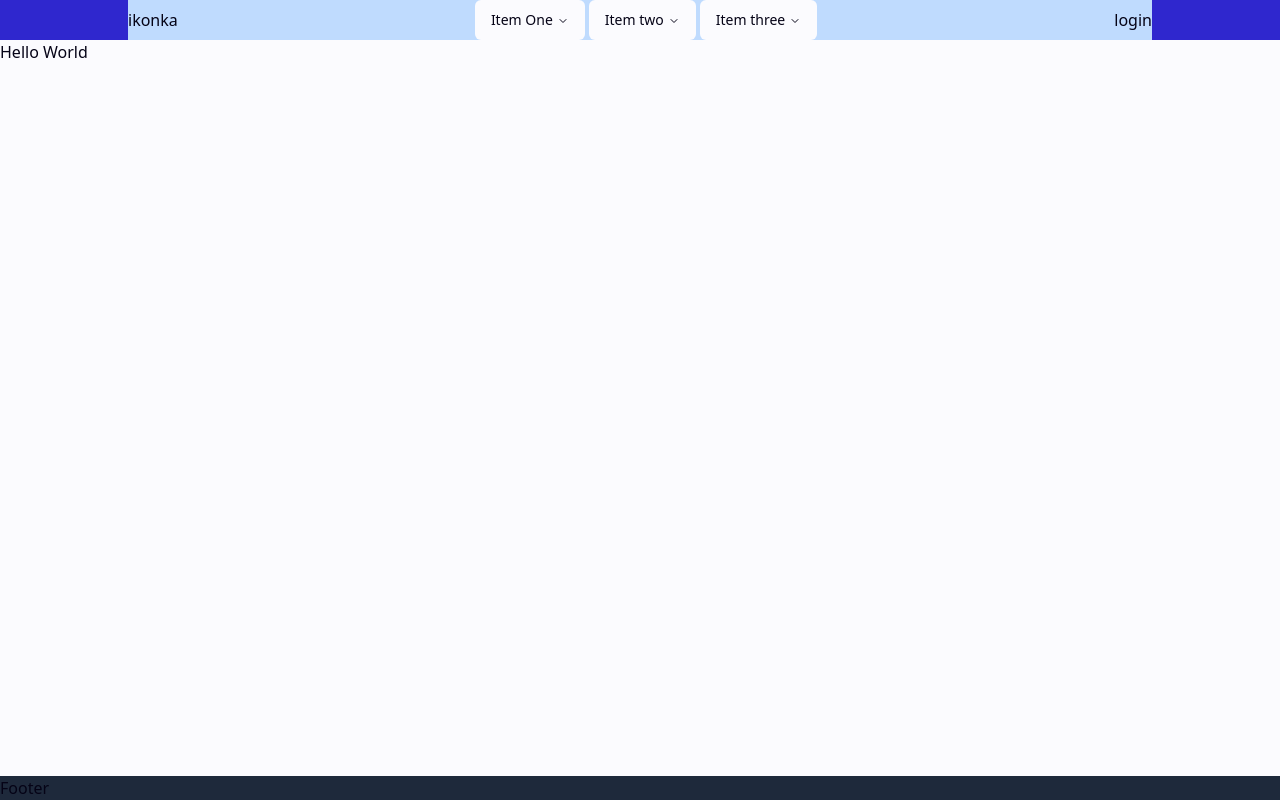
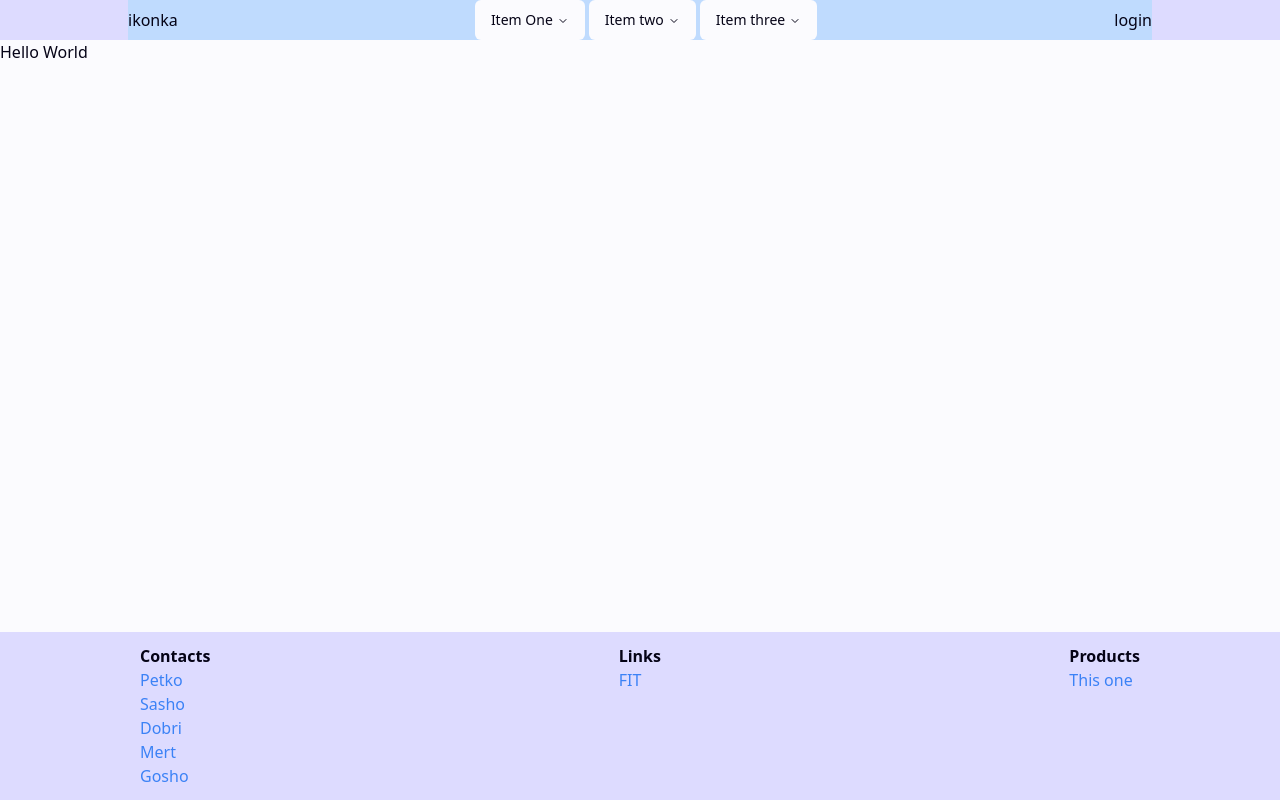
Before and after one commit to meroo893/HackAUBG-6.0, a Next.js app in the folder client/hack-aubg-6-0/: page / in a window 1280 px wide. Built offline with nearby package versions, Linux system fonts and the light colour scheme.

Commit message:
footer ready new colors

```diff
--- a/client/hack-aubg-6-0/src/app/globals.css
+++ b/client/hack-aubg-6-0/src/app/globals.css
@@ -10,10 +10,10 @@
     --card-foreground: 247 75% 5%;
     --popover: 240 60% 99%;
     --popover-foreground: 247 75% 5%;
-    --primary: 243 68% 48%;
-    --primary-foreground: 240 60% 99%;
-    --secondary: 243 100% 93%;
-    --secondary-foreground: 247 75% 5%;
+    --primary: 243 100% 93%;
+    --primary-foreground: 247 75% 5%;
+    --secondary: 243 68% 48%;
+    --secondary-foreground: 240 60% 99%;
     --muted: 240 61% 20%;
     --muted-foreground: 247 75% 70%;
     --accent: 242 100% 62%;
@@ -33,9 +33,9 @@
     --card-foreground: 246 76% 95%;
     --popover: 240 60% 1%;
     --popover-foreground: 246 76% 95%;
-    --primary: 243 68% 52%;
+    --primary: 243 100% 7%;
     --primary-foreground: 246 76% 95%;
-    --secondary: 243 100% 7%;
+    --secondary: 243 68% 52%;
     --secondary-foreground: 246 76% 95%;
     --muted: 240 61% 80%;
     --muted-foreground: 246 76% 95%;
--- a/client/hack-aubg-6-0/src/components/Footer.tsx
+++ b/client/hack-aubg-6-0/src/components/Footer.tsx
@@ -1,7 +1,31 @@
 export default function Footer() {
   return (
     <div className="bg-red-500 min-w-full">
-      <div className="min-w-[1024px] m-auto bg-slate-800">Footer</div>
+      <div className="min-w-[1024px] m-auto bg-primary flex flex-row justify-center items-center">
+        <div className="flex justify-between w-[1000px]">
+          <div className="py-3">
+            <h2 className="font-bold">Contacts</h2>
+            <h4 className="text-blue-500 hover:text-blue-700">Petko</h4>
+            <h4 className="text-blue-500 hover:text-blue-700">Sasho</h4>
+            <h4 className="text-blue-500 hover:text-blue-700">Dobri</h4>
+            <h4 className="text-blue-500 hover:text-blue-700">Mert</h4>
+            <h4 className="text-blue-500 hover:text-blue-700">Gosho</h4>
+          </div>
+          <div className="py-3">
+            <h2 className="font-bold">Links</h2>
+            <a
+              href="http://mtf.tu-sofia.bg/"
+              className="text-blue-500 hover:text-blue-700"
+            >
+              FIT
+            </a>
+          </div>
+          <div className="py-3">
+            <h2 className="font-bold">Products</h2>
+            <h4 className="text-blue-500 hover:text-blue-700">This one</h4>
+          </div>
+        </div>
+      </div>
     </div>
   );
 }
```
